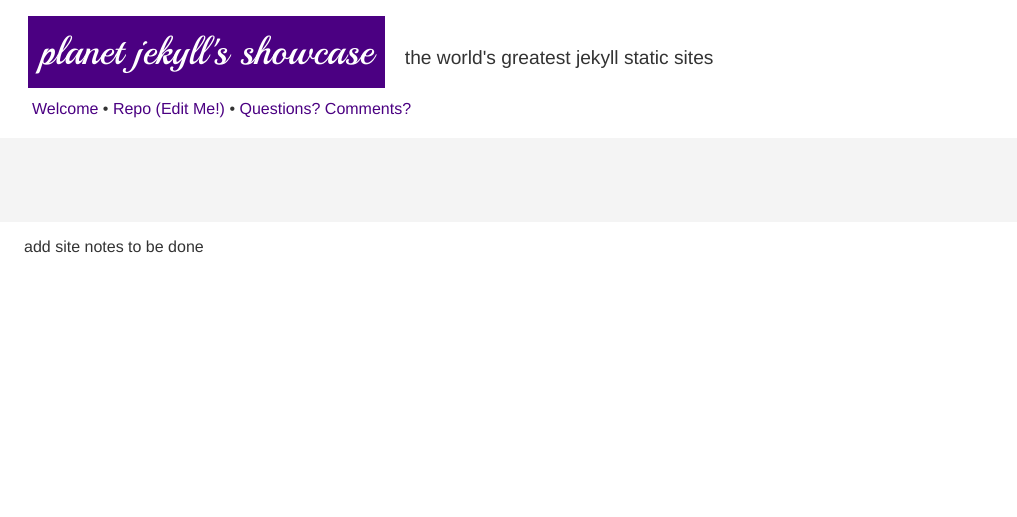
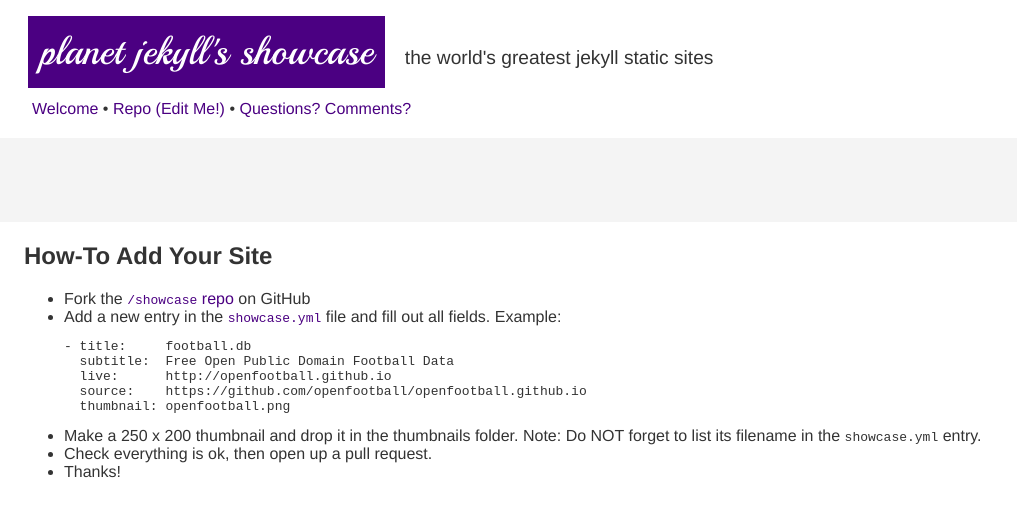
Before and after one commit to planetjekyll/planetjekyll.github.io, a Jekyll site: the page built from showcase/index.html, in a window 1280 px wide. Shown: the top 517 px of the page, without its empty margins (0-1017 px from the left). Built offline with Jekyll 4.4.1, drawn with Linux system fonts in a browser that asks for light colours.

Commit message:
up addsite

```diff
--- a/_includes/addsite.html
+++ b/_includes/addsite.html
@@ -1,5 +1,29 @@
 
-<p>
-  add site notes
-  to be done
-</p>
+<h2>How-To Add Your Site</h2>
+
+<ul>
+
+<li>Fork the
+     <a href="https://github.com/planetjekyll/showcase"><code>/showcase</code> repo</a>
+     on GitHub
+</li>
+
+<li>Add a new entry in the <a href="https://github.com/planetjekyll/showcase/blob/master/showcase.yml"><code>showcase.yml</code></a>
+file and fill out all fields. Example:
+
+<pre>
+- title:     football.db
+  subtitle:  Free Open Public Domain Football Data
+  live:      http://openfootball.github.io
+  source:    https://github.com/openfootball/openfootball.github.io
+  thumbnail: openfootball.png
+</pre>
+
+</li>
+
+<li>Make a 250 x 200 thumbnail and drop it in the thumbnails folder.
+  Note: Do NOT forget to list its filename in the <code>showcase.yml</code> entry.
+</li>
+<li>Check everything is ok, then open up a pull request.</li>
+<li>Thanks!</li>
+</ul>
```
